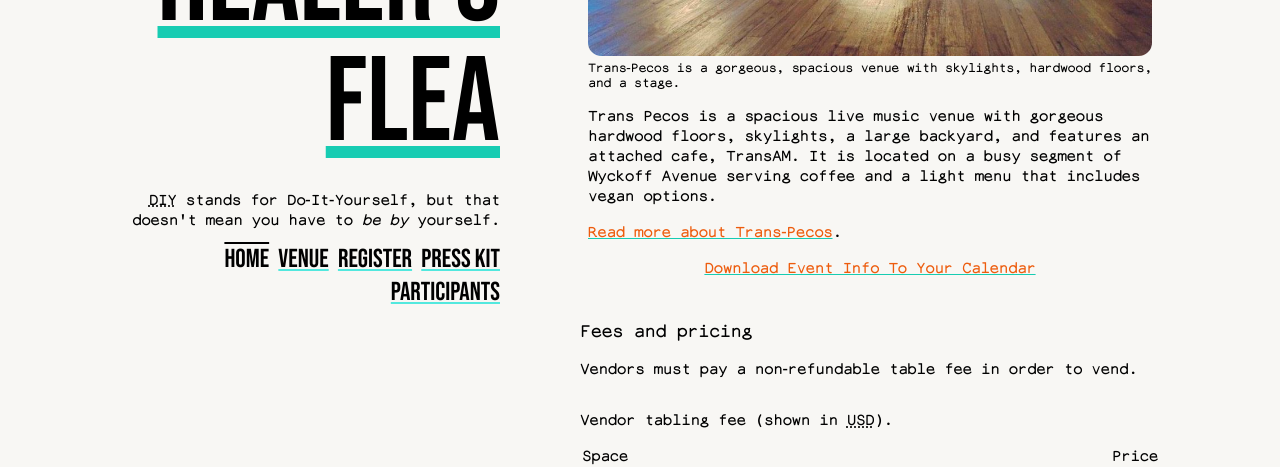
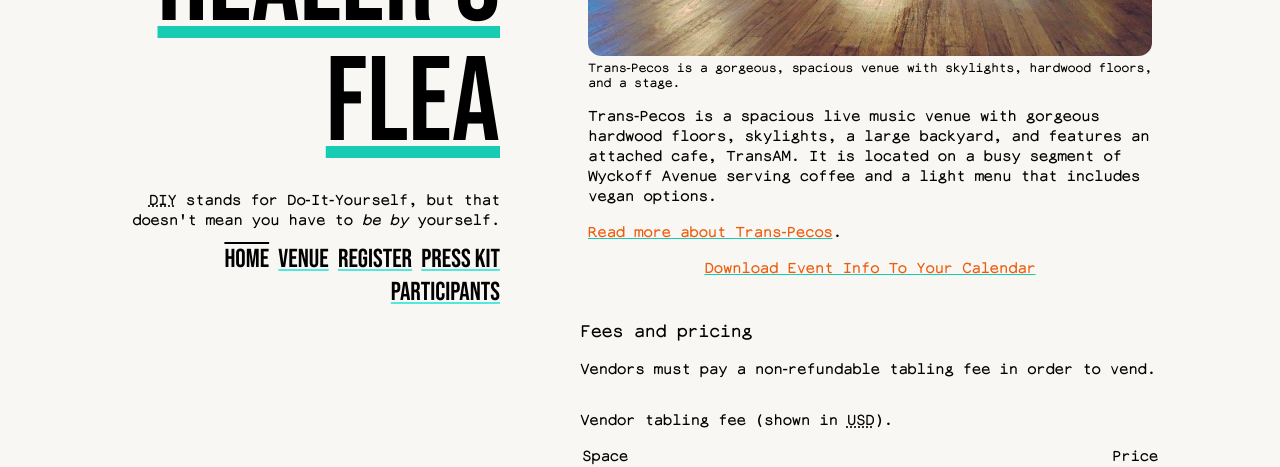
Before and after one commit to meitar/diy-healers-flea, a Jekyll site: the page built from index.html, in a window 1280 px wide and 900 px high, scrolled down 901 px. Shown: the part 233-700 px from the top of the window. Built offline with Jekyll 4.4.1, drawn with Linux system fonts in a browser that asks for light colours; some web fonts are replaced.

Commit message:
Tweak text: correct venue name, "table fee" -> "tabling fee."

```diff
--- a/_data/venues.yml
+++ b/_data/venues.yml
@@ -6,9 +6,9 @@
   map_link: "https://www.openstreetmap.org/node/5364903172"
   twitter: "thetranspecos"
   desc: >-
-    Trans Pecos is a spacious live music venue with gorgeous hardwood floors, skylights, a large backyard, and features an attached cafe, TransAM. It is located on a busy segment of Wyckoff Avenue serving coffee and a light menu that includes vegan options.
+    Trans-Pecos is a spacious live music venue with gorgeous hardwood floors, skylights, a large backyard, and features an attached cafe, TransAM. It is located on a busy segment of Wyckoff Avenue serving coffee and a light menu that includes vegan options.
   long_desc: |
-   <p>Trans-Pecos is a music venue and community event space located on a busy stretch of Wyckoff Avenue in Ridgewood, Queens, just off the Myrtle-Wyckoff [M] and Halsey Street [L] stations. At the front is Trans AM, a cozy cafe offering a variety of homemade and vegan goods with an exceptionally friendly staff. Just behind the cafe lies Trans Pecos itself, a spacious area with hardwood floors bathed in natural light during the day and filled with plants.</p>
+   <p>Trans-Pecos is a music venue and community event space located on a busy stretch of Wyckoff Avenue in Ridgewood, Queens, just off the Myrtle-Wyckoff [M] and Halsey Street [L] stations. At the front is Trans AM, a cozy cafe offering a variety of homemade and vegan goods with an exceptionally friendly staff. Just behind the cafe lies Trans-Pecos itself, a spacious area with hardwood floors bathed in natural light during the day and filled with plants.</p>
     <p>In the evening, Trans-Pecos transforms into a beguiling music venue consistently boasting an exceptional line-up of musicians. The expansive backyard plays host to many community activities as well as outdoor shows during the summer. Past events at Trans-Pecos have included knitting circles, classes and workshops, pagan rituals, markets, a solarpunk magic computer club, self-defense classes, community yoga, and discussion groups.</p>
   images:
     -
--- a/_layouts/flyer.html
+++ b/_layouts/flyer.html
@@ -10,7 +10,7 @@
         {{ content }}
         <footer>
             <p>
-                No cover to attend. Inexpensive table fees to vend. Easy online registration.
+                No cover to attend. Inexpensive tabling fees to vend. Easy online registration.
             </p>
             <p>
                 Learn more at <a href="{{ site.url | absolute_url }}">{{ site.url | absolute_url }}</a>
--- a/index.html
+++ b/index.html
@@ -39,7 +39,7 @@
             </div><!-- #next-event-banner -->
             <h3 id="fees-and-pricing">Fees and pricing</h3>
             <p>
-                Vendors must pay a non-refundable table fee in order to vend.
+                Vendors must pay a non-refundable tabling fee in order to vend.
             </p>
             {% if site.payments.prices.vending %}
             <table class="pricing">
--- a/venue.html
+++ b/venue.html
@@ -8,6 +8,6 @@
     <h2>About {{ site.next_event.venue_name }}</h2>
     {% include venue-images.html images=venue.images %}
     {{ venue.long_desc }}
-    {% if venue.link %}<p><a href="{{ venue.link }}">Visit {{ venue.name }}'s website.</a></p>{% endif %}
+    {% if venue.link %}<p><a href="{{ venue.link }}">Visit {{ venue.name }}&rsquo;s website.</a></p>{% endif %}
     <p>The application deadline to reserve your space for our next event on {{ site.next_event.dt_start | date: "%A, %B %e %Y" }} closes on {{ site.next_event.applications_close | date: "%B %e, %Y %l:%M %p" }}. <a href="{{ "register.html" | relative_url }}">Apply now</a>!</p>
 </section>
```
